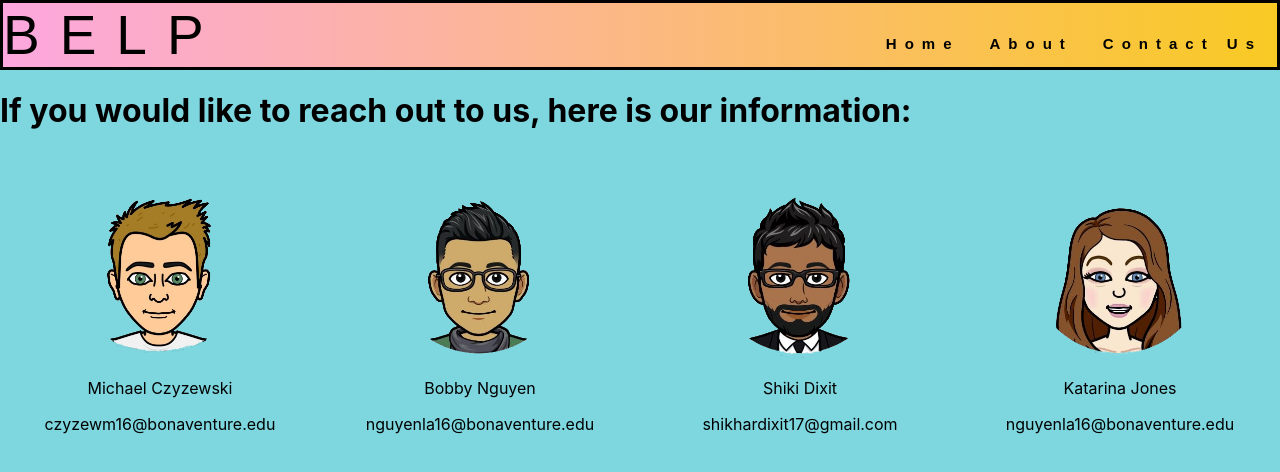
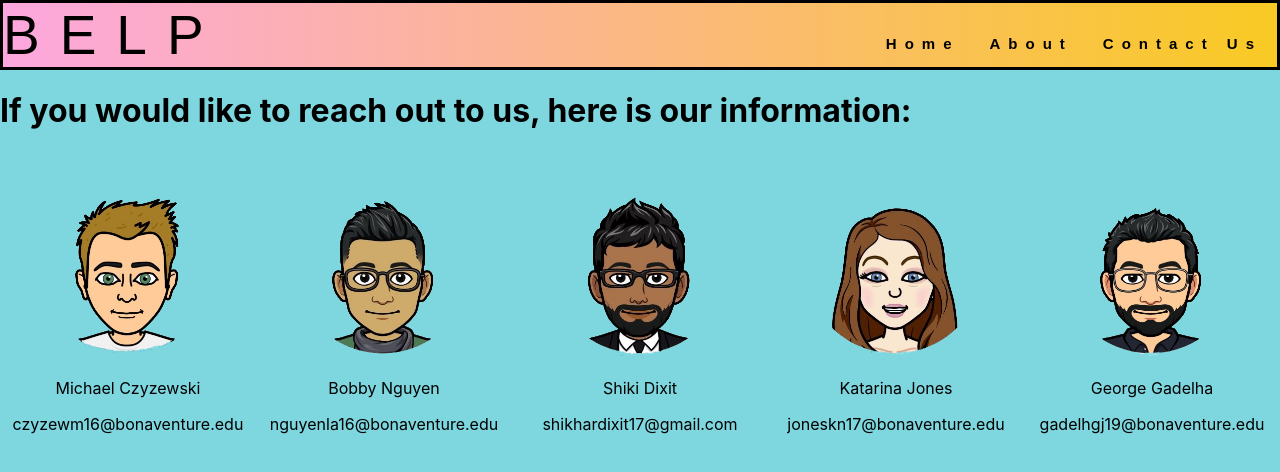
Before and after one commit to shikhardixitprojects/app-class-project, a React (Create React App) app: page /ContactUs in a window 1280 px wide. Shown: the top 472 px of the page. Built offline with nearby package versions, Linux system fonts and the light colour scheme.

Commit message:
Added George. Fixed Kat's email.

```diff
--- a/src/App.css
+++ b/src/App.css
@@ -152,7 +152,7 @@ button:visited{
   width: 100%;
 }
 .contact{
-  width: 25%;
+  width: 20%;
     display: flex;
     padding-top: 10px;
     justify-content: space-around;
@@ -165,7 +165,7 @@ button:visited{
 }
 
 
-.bobby{
+.bitImg{
   height: 200px;
   width: 200px;
 }
--- a/src/Components/ContactUs.js
+++ b/src/Components/ContactUs.js
@@ -5,6 +5,7 @@ import bitBobby from "../assets/bitBobby.png"
 import bitMike from "../assets/bitMike.png"
 import bitShiki from "../assets/bitShiki.png"
 import bitKat from "../assets/bitKat.png"
+import bitGeorge from "../assets/bitGeorge.png"
 
 const ContactUs = () => (
   <div>
@@ -12,28 +13,35 @@ const ContactUs = () => (
     <h1>If you would like to reach out to us, here is our information:</h1>
 
     <div className="contact">
-    <img className="bobby" src={bitMike}/>
+    <img className="bitImg" src={bitMike}/>
       <p> Michael Czyzewski </p>
       <p> czyzewm16@bonaventure.edu </p>
 </div>
 
   <div className="contact">
-    <img className="bobby" src={bitBobby}/>
+    <img className="bitImg" src={bitBobby}/>
       <p> Bobby Nguyen </p>
       <p> nguyenla16@bonaventure.edu </p>
 </div>
 
   <div className="contact">
-    <img className="bobby" src={bitShiki}/>
+    <img className="bitImg" src={bitShiki}/>
       <p> Shiki Dixit </p>
       <p> shikhardixit17@gmail.com </p>
 </div>
 
   <div className="contact">
-      <img className="bobby" src={bitKat}/>
+      <img className="bitImg" src={bitKat}/>
         <p> Katarina Jones </p>
-        <p> nguyenla16@bonaventure.edu </p>
+        <p> joneskn17@bonaventure.edu </p>
         </div>
+
+  <div className="contact">
+      <img className="bitImg" src={bitGeorge}/>
+        <p> George Gadelha</p>
+        <p> gadelhgj19@bonaventure.edu </p>
+        </div>
+
 
 
   </div>
```
Also changed, not shown: src/assets/bitGeorge.png (added).
